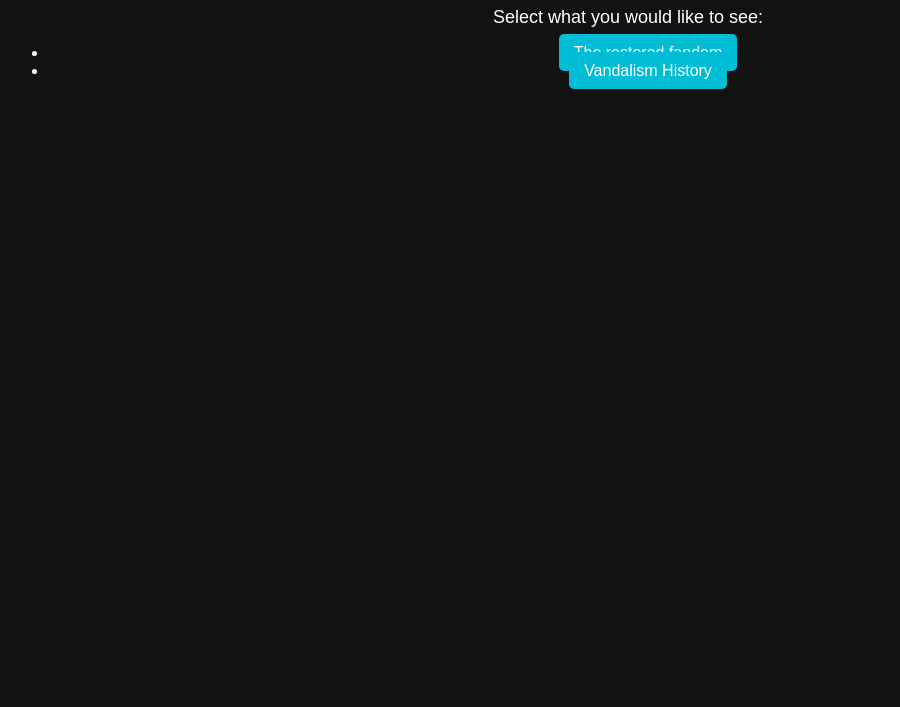
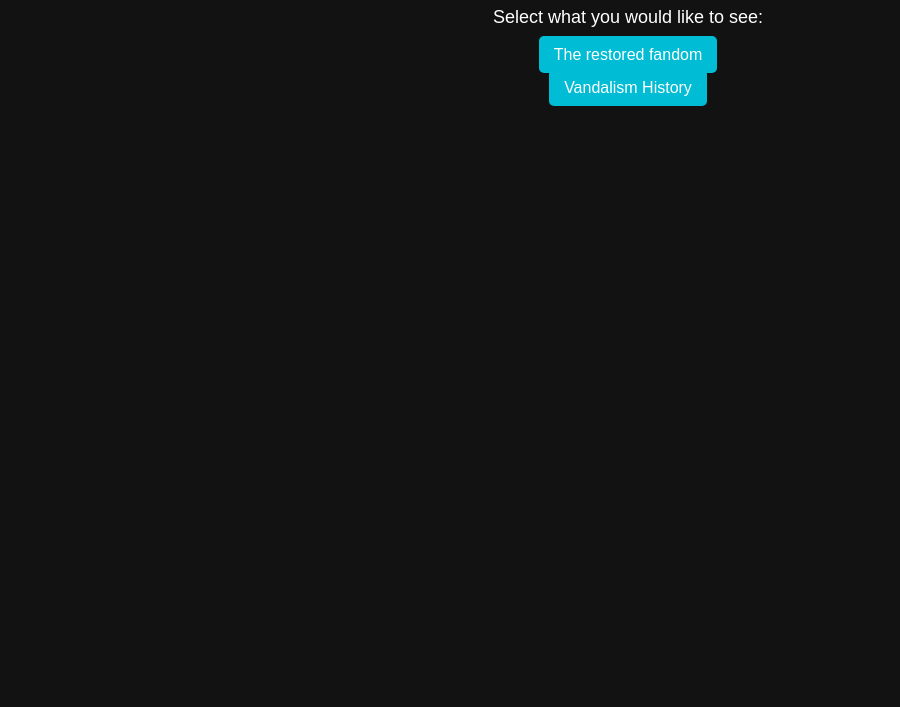
Before and after one commit to Zepharok/Fortress-simulator-fandom, a plain HTML site: page index.html in a window 1280 px wide. Shown: the part 93-800 px from the top of the page, without its empty margins (12-912 px from the left). Drawn offline with Linux system fonts and the light colour scheme.

Commit message:
Update index.html

```diff
--- a/index.html
+++ b/index.html
@@ -18,6 +18,12 @@
         }
         p {
             font-size: 18px;
+        }
+        ul {
+            list-style-type: none;
+            padding: 0;
+        }
+        li {
             margin: 15px 0;
         }
         a {
```
